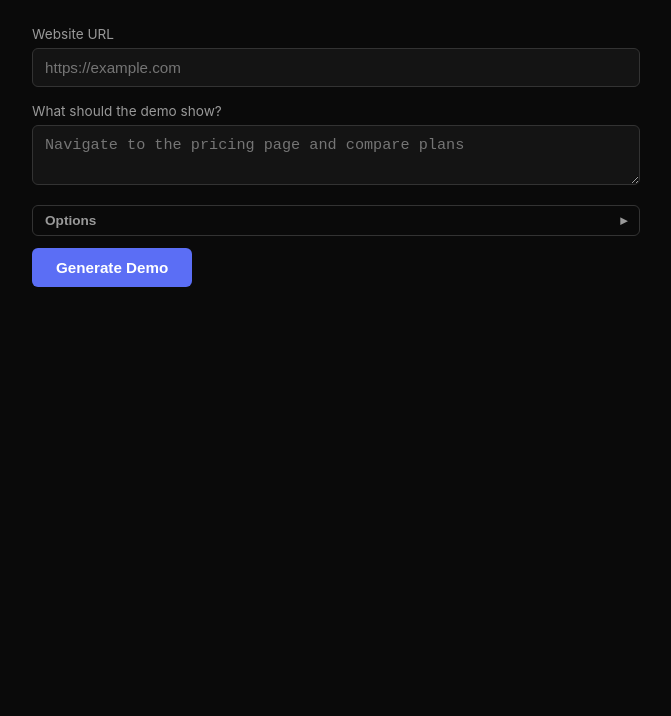
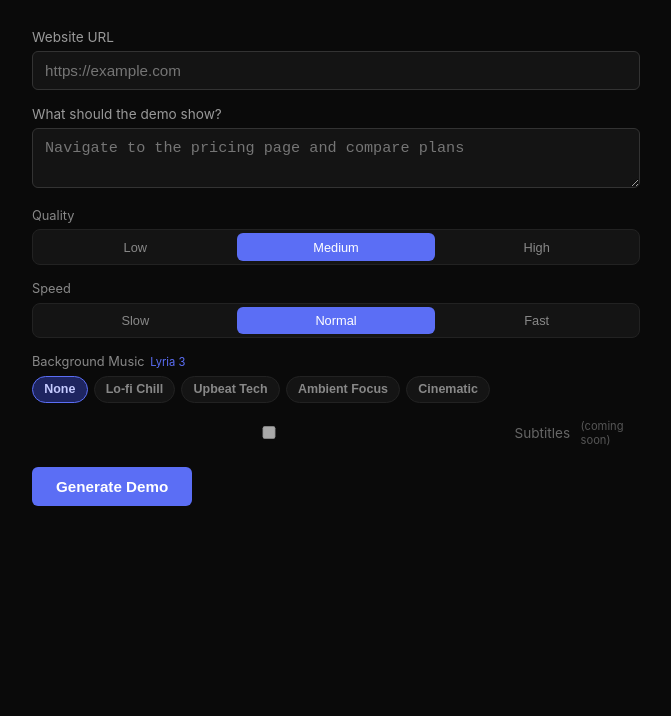
Before and after one commit to lorenjphillips/headless-horsemen, a website: page public/index.html in a window 1280 px wide. Shown: the part 84-800 px from the top of the page, without its empty margins (304-975 px from the left). Drawn offline with Linux system fonts and the light colour scheme.

Commit message:
Redesign options UI with segmented controls, add logo and favicon
Replace collapsible dropdown options panel with always-visible
segmented button controls for Quality/Speed, pill buttons for
Background Music. Add horseman logo to header and favicon.

```diff
--- a/public/index.html
+++ b/public/index.html
@@ -4,11 +4,15 @@
   <meta charset="UTF-8" />
   <meta name="viewport" content="width=device-width, initial-scale=1.0" />
   <title>Headless Horsemen</title>
+  <link rel="icon" type="image/png" href="/favicon.png" />
+  <link rel="icon" type="image/x-icon" href="/favicon.ico" />
   <style>
     * { box-sizing: border-box; margin: 0; padding: 0; }
     body { font-family: -apple-system, BlinkMacSystemFont, 'Segoe UI', sans-serif; background: #0a0a0a; color: #e0e0e0; min-height: 100vh; }
     .container { max-width: 640px; margin: 0 auto; padding: 2rem 1rem; }
     header { display: flex; justify-content: space-between; align-items: center; margin-bottom: 2rem; padding-bottom: 1rem; border-bottom: 1px solid #222; }
+    .header-left { display: flex; align-items: center; gap: 0.6rem; }
+    .header-logo { width: 32px; height: 32px; }
     header h1 { font-size: 1.5rem; font-weight: 700; color: #fff; }
     header span { font-size: 0.75rem; color: #666; background: #1a1a1a; padding: 0.25rem 0.5rem; border-radius: 4px; }
 
@@ -50,34 +54,34 @@
 
     .hidden { display: none !important; }
 
-    .options-toggle { background: none; border: 1px solid #333; color: #999; font-size: 0.85rem; padding: 0.4rem 0.75rem; border-radius: 6px; cursor: pointer; margin-bottom: 0.75rem; width: 100%; text-align: left; display: flex; justify-content: space-between; align-items: center; }
-    .options-toggle:hover { border-color: #555; color: #ccc; background: #141414; }
-    .options-toggle .arrow { transition: transform 0.2s; }
-    .options-toggle.open .arrow { transform: rotate(90deg); }
-    .options-panel { overflow: hidden; max-height: 0; transition: max-height 0.3s ease; }
-    .options-panel.open { max-height: 500px; }
-    .options-grid { display: grid; grid-template-columns: 1fr 1fr; gap: 0.75rem; padding: 0.5rem 0 0.75rem; }
-    .opt-group label { font-size: 0.8rem; color: #888; margin-bottom: 0.25rem; display: block; }
-    .opt-group select { width: 100%; padding: 0.45rem 0.5rem; background: #141414; border: 1px solid #333; border-radius: 5px; color: #fff; font-size: 0.85rem; outline: none; }
-    .opt-group select:focus { border-color: #5b6ef5; }
-    .opt-group .toggle-row { display: flex; align-items: center; gap: 0.5rem; padding: 0.3rem 0; }
-    .opt-group .toggle-row input[type="checkbox"] { accent-color: #5b6ef5; }
-    .opt-group .toggle-row span { font-size: 0.85rem; color: #666; }
-    .coming-soon { font-size: 0.7rem; color: #555; margin-left: 0.25rem; }
-    .lyria-label { display: flex; align-items: center; gap: 0.35rem; }
-    .lyria-label a { color: #5b6ef5; text-decoration: none; font-size: 0.7rem; }
-    .lyria-label a:hover { text-decoration: underline; }
-    .opt-group select option[title] { font-size: 0.85rem; }
-    .tooltip-wrap { position: relative; display: inline-block; }
-    .tooltip-wrap .tooltip-icon { cursor: help; color: #555; font-size: 0.75rem; margin-left: 0.25rem; }
-    .tooltip-wrap .tooltip-text { visibility: hidden; opacity: 0; position: absolute; bottom: 125%; left: 50%; transform: translateX(-50%); background: #222; color: #ccc; padding: 0.5rem 0.65rem; border-radius: 6px; font-size: 0.75rem; line-height: 1.4; width: 240px; z-index: 10; border: 1px solid #333; transition: opacity 0.15s; pointer-events: none; }
-    .tooltip-wrap:hover .tooltip-text { visibility: visible; opacity: 1; }
+    .options-section { margin-bottom: 1.25rem; }
+    .opt-row { margin-bottom: 1rem; }
+    .opt-label { font-size: 0.8rem; color: #888; margin-bottom: 0.4rem; display: flex; align-items: center; gap: 0.35rem; }
+    .opt-label a { color: #5b6ef5; text-decoration: none; font-size: 0.7rem; }
+    .opt-label a:hover { text-decoration: underline; }
+
+    .seg-control { display: flex; background: #141414; border: 1px solid #222; border-radius: 8px; padding: 3px; gap: 2px; }
+    .seg-btn { flex: 1; padding: 0.4rem 0.5rem; background: transparent; border: none; border-radius: 6px; color: #888; font-size: 0.8rem; font-weight: 500; cursor: pointer; transition: all 0.15s; text-align: center; white-space: nowrap; }
+    .seg-btn:hover { color: #ccc; }
+    .seg-btn.active { background: #5b6ef5; color: #fff; }
+
+    .music-pills { display: flex; flex-wrap: wrap; gap: 6px; }
+    .music-pill { padding: 0.35rem 0.7rem; background: #141414; border: 1px solid #222; border-radius: 20px; color: #888; font-size: 0.78rem; cursor: pointer; transition: all 0.15s; white-space: nowrap; }
+    .music-pill:hover { border-color: #444; color: #ccc; }
+    .music-pill.active { background: #1e2560; border-color: #5b6ef5; color: #c5cbff; }
+
+    .toggle-label { display: flex; align-items: center; gap: 0.5rem; font-size: 0.85rem; color: #666; cursor: not-allowed; }
+    .toggle-label input[type="checkbox"] { accent-color: #5b6ef5; }
+    .coming-soon { font-size: 0.7rem; color: #555; margin-left: 0.15rem; }
   </style>
 </head>
 <body>
   <div class="container">
     <header>
-      <h1>Headless Horsemen</h1>
+      <div class="header-left">
+        <img src="/logo.png" alt="Headless Horsemen" class="header-logo" />
+        <h1>Headless Horsemen</h1>
+      </div>
       <span>Gemini Hackathon</span>
     </header>
 
@@ -91,53 +95,41 @@
         <label for="demo-task">What should the demo show?</label>
         <textarea id="demo-task" placeholder="Navigate to the pricing page and compare plans"></textarea>
       </div>
-      <button class="options-toggle" id="options-toggle" type="button" onclick="toggleOptions()">
-        Options <span class="arrow">▸</span>
-      </button>
-      <div class="options-panel" id="options-panel">
-        <div class="options-grid">
-          <div class="opt-group">
-            <label for="opt-quality">Video Quality</label>
-            <select id="opt-quality">
-              <option value="low">Low (2M / 30fps)</option>
-              <option value="medium" selected>Medium (4M / 30fps)</option>
-              <option value="high">High (6M / 60fps)</option>
-            </select>
+      <div class="options-section">
+        <div class="opt-row">
+          <div class="opt-label">Quality</div>
+          <div class="seg-control" id="opt-quality" data-value="medium">
+            <button class="seg-btn" data-val="low" onclick="setSeg(this)">Low</button>
+            <button class="seg-btn active" data-val="medium" onclick="setSeg(this)">Medium</button>
+            <button class="seg-btn" data-val="high" onclick="setSeg(this)">High</button>
           </div>
-          <div class="opt-group">
-            <label for="opt-speed">Speed</label>
-            <select id="opt-speed">
-              <option value="slow">Slow</option>
-              <option value="normal" selected>Normal</option>
-              <option value="fast">Fast</option>
-            </select>
+        </div>
+        <div class="opt-row">
+          <div class="opt-label">Speed</div>
+          <div class="seg-control" id="opt-speed" data-value="normal">
+            <button class="seg-btn" data-val="slow" onclick="setSeg(this)">Slow</button>
+            <button class="seg-btn active" data-val="normal" onclick="setSeg(this)">Normal</button>
+            <button class="seg-btn" data-val="fast" onclick="setSeg(this)">Fast</button>
           </div>
-          <div class="opt-group">
-            <label>Post-production</label>
-            <div class="toggle-row">
-              <input type="checkbox" id="opt-subtitles" disabled />
-              <span>Subtitles<span class="coming-soon">(coming soon)</span></span>
-            </div>
+        </div>
+        <div class="opt-row">
+          <div class="opt-label">
+            Background Music
+            <a href="https://deepmind.google/models/lyria/" target="_blank" rel="noopener">Lyria 3</a>
           </div>
-          <div class="opt-group" style="grid-column: 1 / -1;">
-            <label class="lyria-label">
-              Lyria 3 Background Music
-              <a href="https://deepmind.google/models/lyria/" target="_blank" rel="noopener">by Google DeepMind</a>
-            </label>
-            <select id="opt-music">
-              <option value="">None</option>
-              <option value="lofi-chill">Lo-fi Chill</option>
-              <option value="upbeat-tech">Upbeat Tech</option>
-              <option value="ambient-focus">Ambient Focus</option>
-              <option value="cinematic-reveal">Cinematic Reveal</option>
-            </select>
-            <div style="margin-top: 0.4rem; display: flex; gap: 0.5rem; flex-wrap: wrap;">
-              <span class="tooltip-wrap"><span class="tooltip-icon">[Lo-fi Chill]</span><span class="tooltip-text">Soft Rhodes piano, vinyl crackle, boom-bap drums at 75 BPM. Warm and mellow — good for any demo walkthrough.</span></span>
-              <span class="tooltip-wrap"><span class="tooltip-icon">[Upbeat Tech]</span><span class="tooltip-text">Plucky synth arpeggios, four-on-the-floor kick at 120 BPM, shimmering hi-hats. Energetic — great for marketing demos.</span></span>
-              <span class="tooltip-wrap"><span class="tooltip-icon">[Ambient Focus]</span><span class="tooltip-text">Slow-evolving pad textures, soft sub-bass, gentle bell tones. Spacious and calm — ideal for longer technical tutorials.</span></span>
-              <span class="tooltip-wrap"><span class="tooltip-icon">[Cinematic Reveal]</span><span class="tooltip-text">Quiet piano over strings, rising orchestral layers into a triumphant swell at 100 BPM. Dramatic — perfect for short product reveals.</span></span>
-            </div>
+          <div class="music-pills" id="opt-music" data-value="">
+            <button class="music-pill active" data-val="" onclick="setMusic(this)">None</button>
+            <button class="music-pill" data-val="lofi-chill" onclick="setMusic(this)">Lo-fi Chill</button>
+            <button class="music-pill" data-val="upbeat-tech" onclick="setMusic(this)">Upbeat Tech</button>
+            <button class="music-pill" data-val="ambient-focus" onclick="setMusic(this)">Ambient Focus</button>
+            <button class="music-pill" data-val="cinematic-reveal" onclick="setMusic(this)">Cinematic</button>
           </div>
+        </div>
+        <div class="opt-row">
+          <label class="toggle-label">
+            <input type="checkbox" id="opt-subtitles" disabled />
+            Subtitles <span class="coming-soon">(coming soon)</span>
+          </label>
         </div>
       </div>
       <button id="generate-btn" onclick="submitDemo()">Generate Demo</button>
@@ -175,21 +167,28 @@
     let currentJobId = null;
     let pollTimer = null;
 
-    function toggleOptions() {
-      const btn = document.getElementById('options-toggle');
-      const panel = document.getElementById('options-panel');
-      btn.classList.toggle('open');
-      panel.classList.toggle('open');
+    function setSeg(btn) {
+      const parent = btn.parentElement;
+      parent.querySelectorAll('.seg-btn').forEach(b => b.classList.remove('active'));
+      btn.classList.add('active');
+      parent.dataset.value = btn.dataset.val;
+    }
+
+    function setMusic(btn) {
+      const parent = btn.parentElement;
+      parent.querySelectorAll('.music-pill').forEach(b => b.classList.remove('active'));
+      btn.classList.add('active');
+      parent.dataset.value = btn.dataset.val;
     }
 
     function getOptions() {
       const opts = {};
-      const quality = document.getElementById('opt-quality').value;
+      const quality = document.getElementById('opt-quality').dataset.value;
       if (quality !== 'medium') opts.videoQuality = quality;
-      const speed = document.getElementById('opt-speed').value;
+      const speed = document.getElementById('opt-speed').dataset.value;
       if (speed !== 'normal') opts.speed = speed;
       if (document.getElementById('opt-subtitles').checked) opts.subtitles = true;
-      const music = document.getElementById('opt-music').value;
+      const music = document.getElementById('opt-music').dataset.value;
       if (music) opts.backgroundMusic = music;
       return Object.keys(opts).length > 0 ? opts : undefined;
     }
```
Also changed, not shown: public/favicon.ico (added), public/favicon.png (added), public/logo.png (added).
